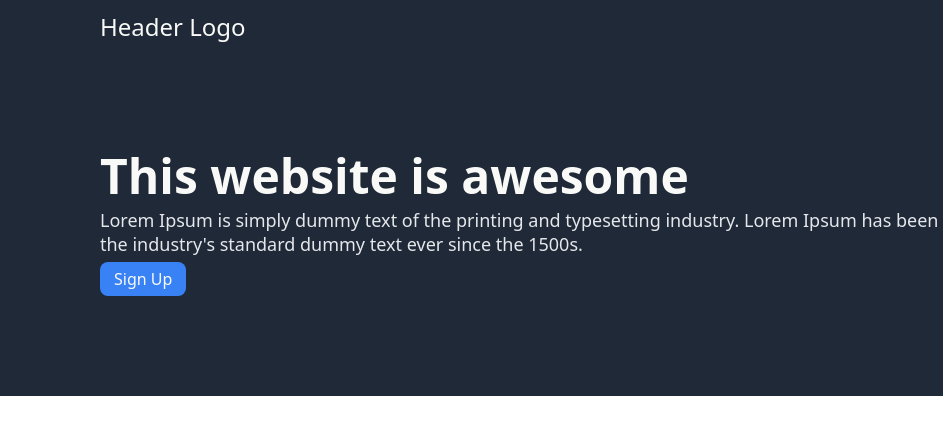
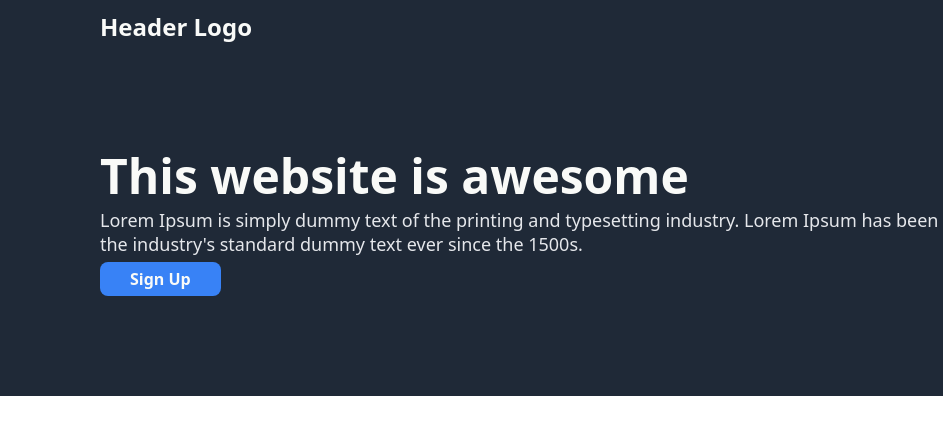
Before and after one commit to PetsS/odin-landing, a plain HTML site: page index.html in a window 1280 px wide. Shown: the full height of the page, 0-943 px from the left. Drawn offline with Linux system fonts and the light colour scheme.

Commit message:
modify call to action button

```diff
--- a/style.css
+++ b/style.css
@@ -25,6 +25,7 @@ header p,
 
 .header-logo {
   font-size: 24px;
+  font-weight: 600;
   color: #f9faf8;
 }
 
@@ -72,7 +73,8 @@ header p,
 
 .cta-btn {
   width: auto;
-  padding: 6px 14px;
+  font-weight: 600;
+  padding: 6px 30px;
   border-radius: 8px;
   border: none;
   color: #f9faf8;
```
